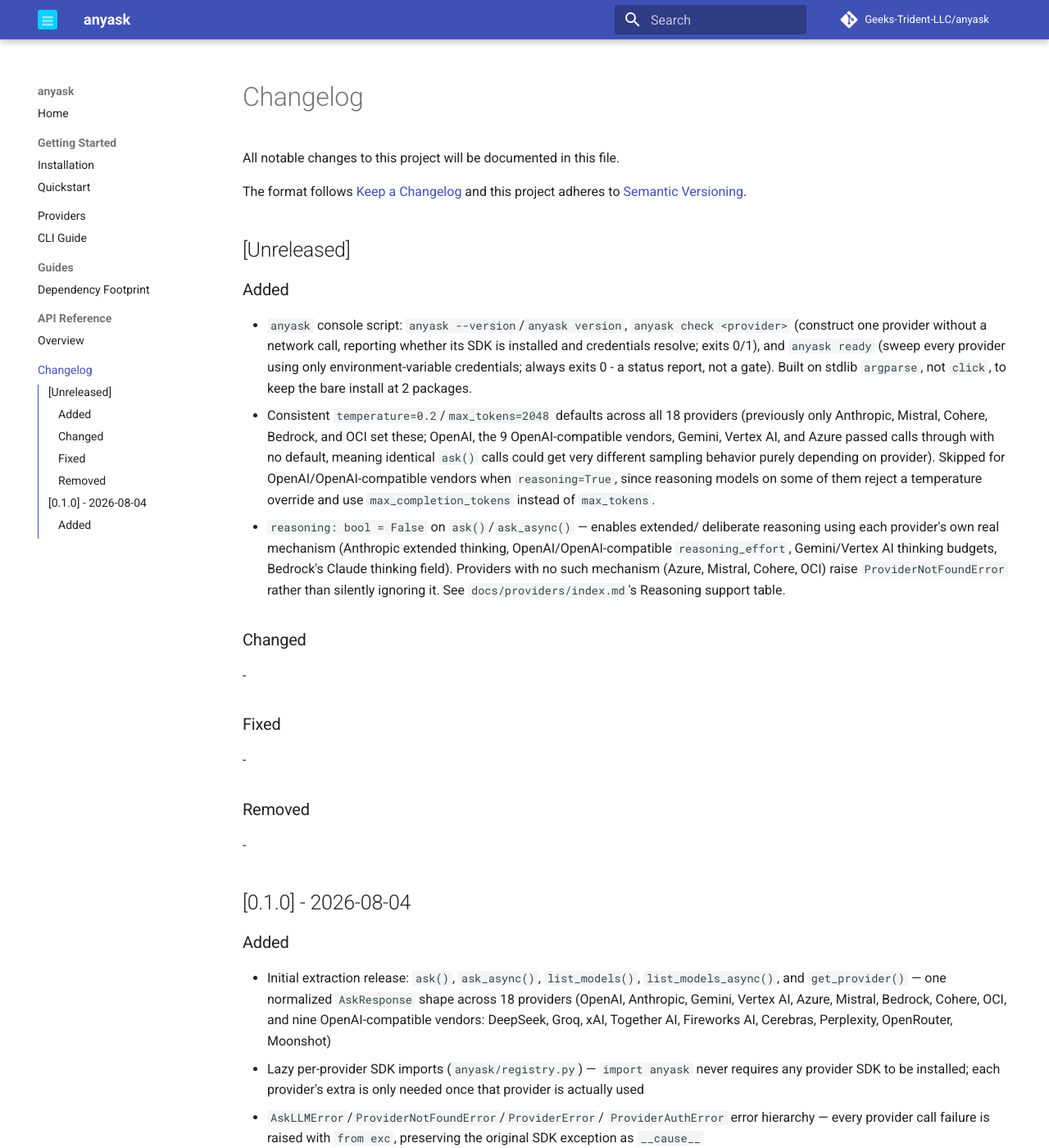
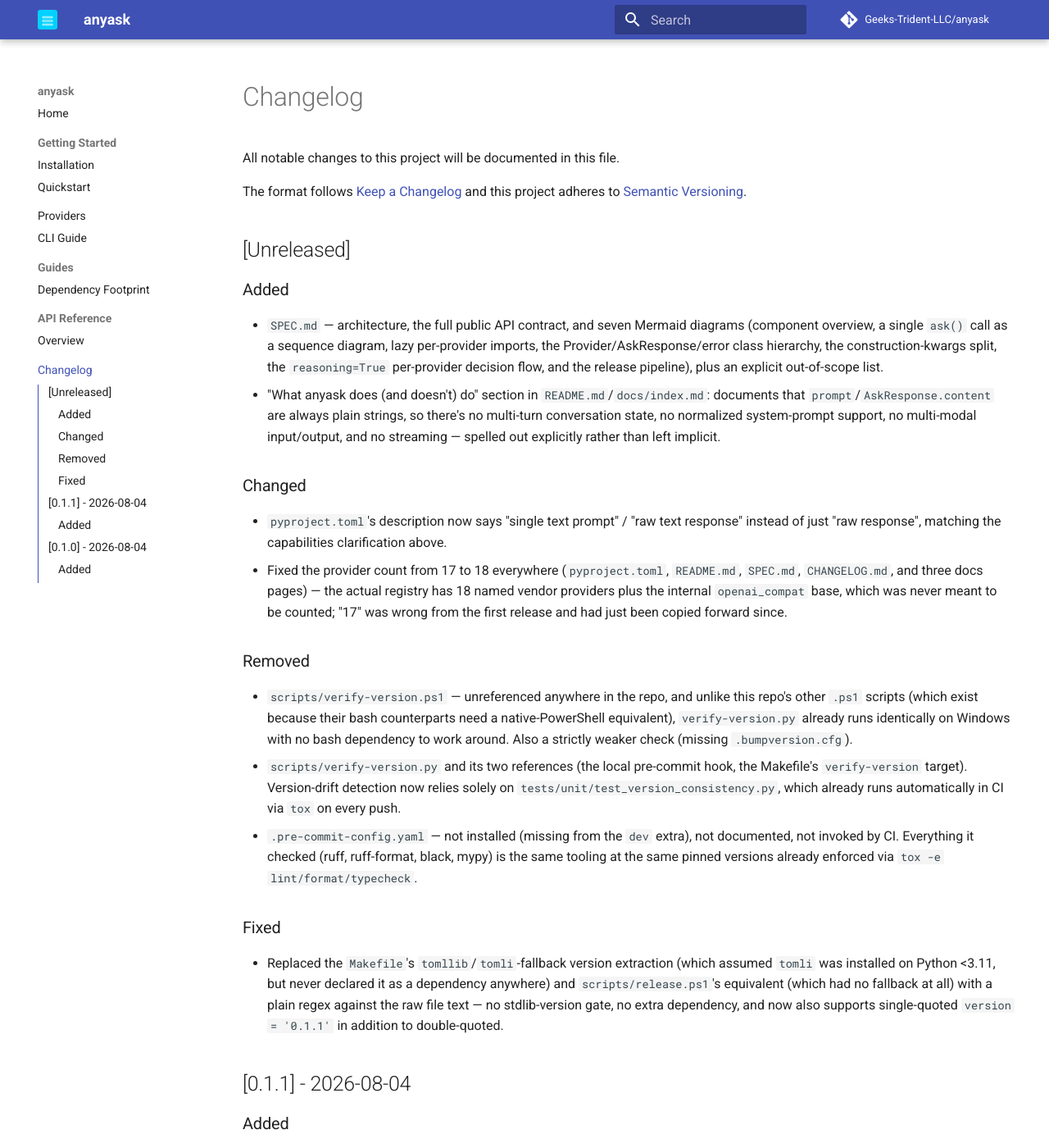
Before and after one commit to Geeks-Trident-LLC/anyask, an MkDocs documentation site: the page built from docs/changelog.md, in a window 1280 px wide and 1400 px high. Shown: the whole window at 82% size. Built offline with MkDocs 1.6.1 and Material for MkDocs 9.7.7, drawn with Linux system fonts in a browser that asks for light colours; comment, search, counter and statistics services are not loaded.

Commit message:
Document capabilities/limitations; add SPEC.md to docs nav; fix changelog labeling
README.md/docs/index.md gain a "What anyask does (and doesn't) do"
section: prompt/AskResponse.content being plain strings means no
multi-turn conversation state, no normalized system-prompt support
(a few providers accept one incidentally via provider-specific
kwargs -- Anthropic's/Bedrock's system=, Gemini's system_instruction=
-- but that's not guaranteed or normalized across providers), no
multi-modal input/output, and no streaming. SPEC.md's existing
out-of-scope bullet gets the same two additions (system prompts,
multi-modal) it was missing. pyproject.toml's description now says
"single text prompt" / "raw text response" for the same reason.

docs/index.md's "Explore the Docs" list now links to SPEC.md
(GitHub-hosted, same pattern already used for CONTRIBUTING.md, since
SPEC.md lives at the repo root and isn't part of the mkdocs nav).

CHANGELOG.md: the "[Unreleased]" heading had been sitting on top of
content (reasoning param, temperature/max_tokens defaults, the CLI)
that actually already shipped as v0.1.1 earlier in this repo's
history -- backfilled to "[0.1.1] - 2026-08-04" and opened a fresh
Unreleased section for everything since (SPEC.md, the capabilities
docs, the provider count fix, and the verify-version.py/.ps1 and
pre-commit-config.yaml removals).

```diff
--- a/docs/changelog.md
+++ b/docs/changelog.md
@@ -6,6 +6,53 @@
 and this project adheres to [Semantic Versioning](https://semver.org/).
 
 ## [Unreleased]
+
+### Added
+- `SPEC.md` — architecture, the full public API contract, and seven Mermaid
+  diagrams (component overview, a single `ask()` call as a sequence diagram,
+  lazy per-provider imports, the Provider/AskResponse/error class hierarchy,
+  the construction-kwargs split, the `reasoning=True` per-provider decision
+  flow, and the release pipeline), plus an explicit out-of-scope list.
+- "What anyask does (and doesn't) do" section in `README.md`/`docs/index.md`:
+  documents that `prompt`/`AskResponse.content` are always plain strings, so
+  there's no multi-turn conversation state, no normalized system-prompt
+  support, no multi-modal input/output, and no streaming — spelled out
+  explicitly rather than left implicit.
+
+### Changed
+- `pyproject.toml`'s description now says "single text prompt" / "raw text
+  response" instead of just "raw response", matching the capabilities
+  clarification above.
+- Fixed the provider count from 17 to 18 everywhere (`pyproject.toml`,
+  `README.md`, `SPEC.md`, `CHANGELOG.md`, and three docs pages) — the actual
+  registry has 18 named vendor providers plus the internal `openai_compat`
+  base, which was never meant to be counted; "17" was wrong from the first
+  release and had just been copied forward since.
+
+### Removed
+- `scripts/verify-version.ps1` — unreferenced anywhere in the repo, and
+  unlike this repo's other `.ps1` scripts (which exist because their bash
+  counterparts need a native-PowerShell equivalent), `verify-version.py`
+  already runs identically on Windows with no bash dependency to work
+  around. Also a strictly weaker check (missing `.bumpversion.cfg`).
+- `scripts/verify-version.py` and its two references (the local pre-commit
+  hook, the Makefile's `verify-version` target). Version-drift detection
+  now relies solely on `tests/unit/test_version_consistency.py`, which
+  already runs automatically in CI via `tox` on every push.
+- `.pre-commit-config.yaml` — not installed (missing from the `dev` extra),
+  not documented, not invoked by CI. Everything it checked (ruff,
+  ruff-format, black, mypy) is the same tooling at the same pinned versions
+  already enforced via `tox -e lint/format/typecheck`.
+
+### Fixed
+- Replaced the `Makefile`'s `tomllib`/`tomli`-fallback version extraction
+  (which assumed `tomli` was installed on Python <3.11, but never declared
+  it as a dependency anywhere) and `scripts/release.ps1`'s equivalent (which
+  had no fallback at all) with a plain regex against the raw file text — no
+  stdlib-version gate, no extra dependency, and now also supports
+  single-quoted `version = '0.1.1'` in addition to double-quoted.
+
+## [0.1.1] - 2026-08-04
 
 ### Added
 - `anyask` console script: `anyask --version`/`anyask version`, `anyask check
--- a/pyproject.toml
+++ b/pyproject.toml
@@ -5,7 +5,7 @@
 [project]
 name = "anyask"
 version = "0.1.1"
-description = "Call an LLM provider, get its raw response back - one function, 18 vendors, zero routing/fallback magic"
+description = "Call an LLM provider with a single text prompt, get its raw text response back - one function, 18 vendors, zero routing/fallback magic"
 readme = "README.md"
 license = { text = "MIT" }
 requires-python = ">=3.9"
```
Also changed, not shown: other parts of docs/changelog.md (+0 -9 lines), CHANGELOG.md (+47 -9 lines), README.md (+26 -0 lines), SPEC.md (+11 -0 lines), docs/index.md (+26 -0 lines).
